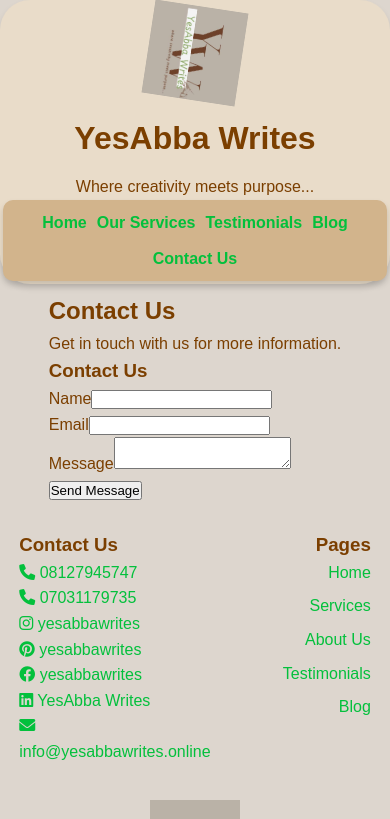
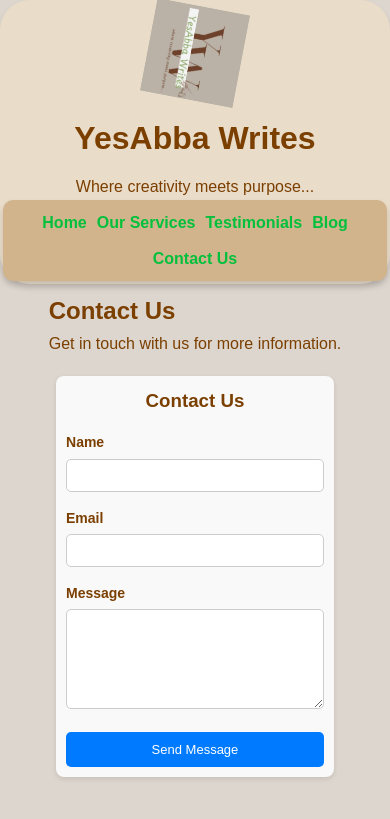
Before and after one commit to EzeElijahTochukwu/NewAbba, a React (Vite) app: page /contact in a window 390 px wide. Shown: the top 819 px of the page. Built offline with nearby package versions, Linux system fonts and the light colour scheme.

Commit message:
Update index.css

```diff
--- a/src/index.css
+++ b/src/index.css
@@ -184,6 +184,98 @@ main {
 .blog-post p {
   font-size: 1.2rem;
   margin-bottom: 1rem;
+}
+.contact-form-container {
+  max-width: 400px;
+  margin: 20px auto;
+  padding: 20px;
+  background: #f9f9f9;
+  border-radius: 8px;
+  box-shadow: 0 2px 5px rgba(0, 0, 0, 0.1);
+}
+
+.contact-form-container h3 {
+  text-align: center;
+  margin-bottom: 15px;
+}
+
+.form-group {
+  margin-bottom: 15px;
+}
+
+.form-group label {
+  display: block;
+  margin-bottom: 5px;
+  font-weight: bold;
+}
+
+.form-group input,
+.form-group textarea {
+  width: 100%;
+  padding: 10px;
+  border: 1px solid #ccc;
+  border-radius: 5px;
+  font-size: 16px;
+}
+
+textarea {
+  resize: vertical;
+  min-height: 100px;
+}
+
+button {
+  width: 100%;
+  padding: 12px;
+  background: #007bff;
+  color: white;
+  border: none;
+  border-radius: 5px;
+  font-size: 16px;
+  cursor: pointer;
+  transition: background 0.3s ease;
+}
+
+button:hover {
+  background: #0056b3;
+}
+
+/* Responsive Styles */
+@media (max-width: 600px) {
+  .contact-form-container {
+    width: 90%;
+    padding: 15px;
+  }
+
+  .form-group input,
+  .form-group textarea {
+    font-size: 14px;
+    padding: 8px;
+  }
+
+  button {
+    font-size: 14px;
+    padding: 10px;
+  }
+}
+
+@media (max-width: 400px) {
+  .contact-form-container {
+    width: 95%;
+    padding: 10px;
+  }
+
+  .form-group label {
+    font-size: 14px;
+  }
+
+  .form-group input,
+  .form-group textarea {
+    font-size: 13px;
+  }
+
+  button {
+    font-size: 13px;
+  }
 }
 
 /* Footer Styles */
```
